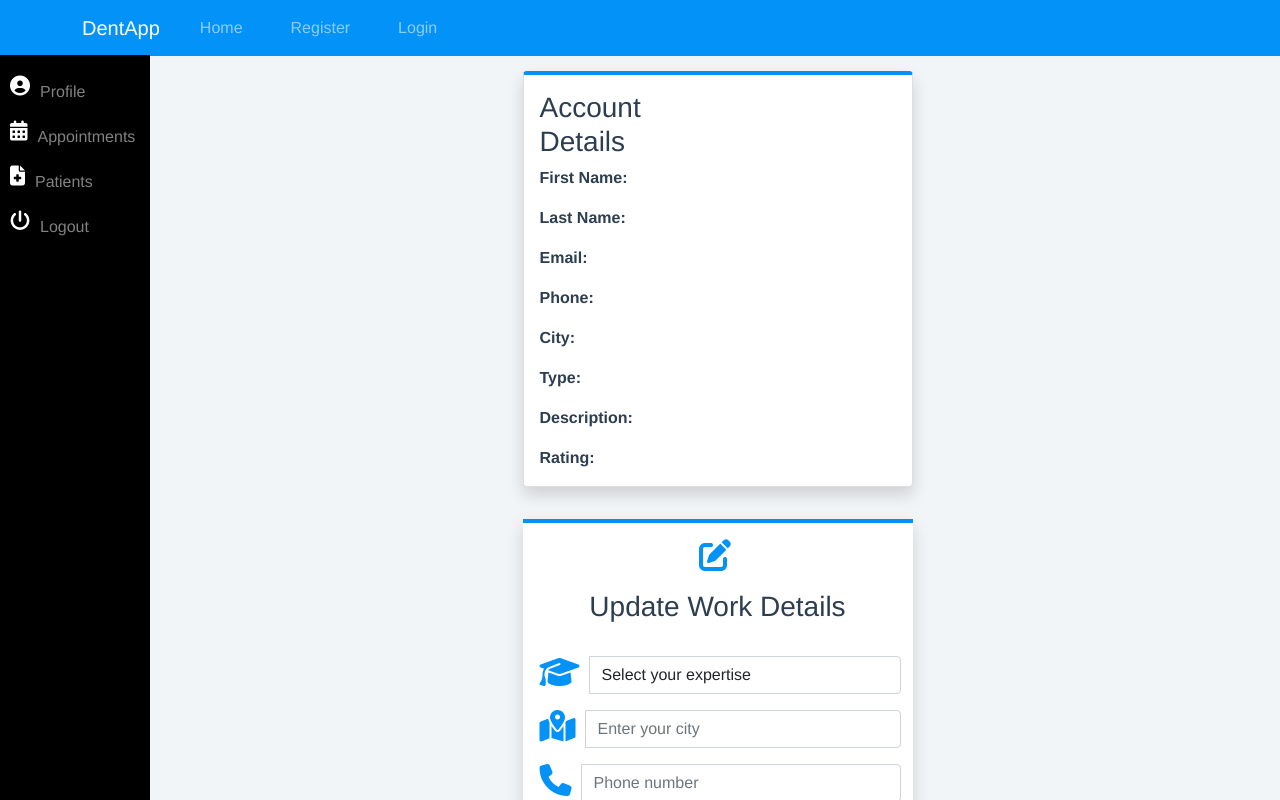
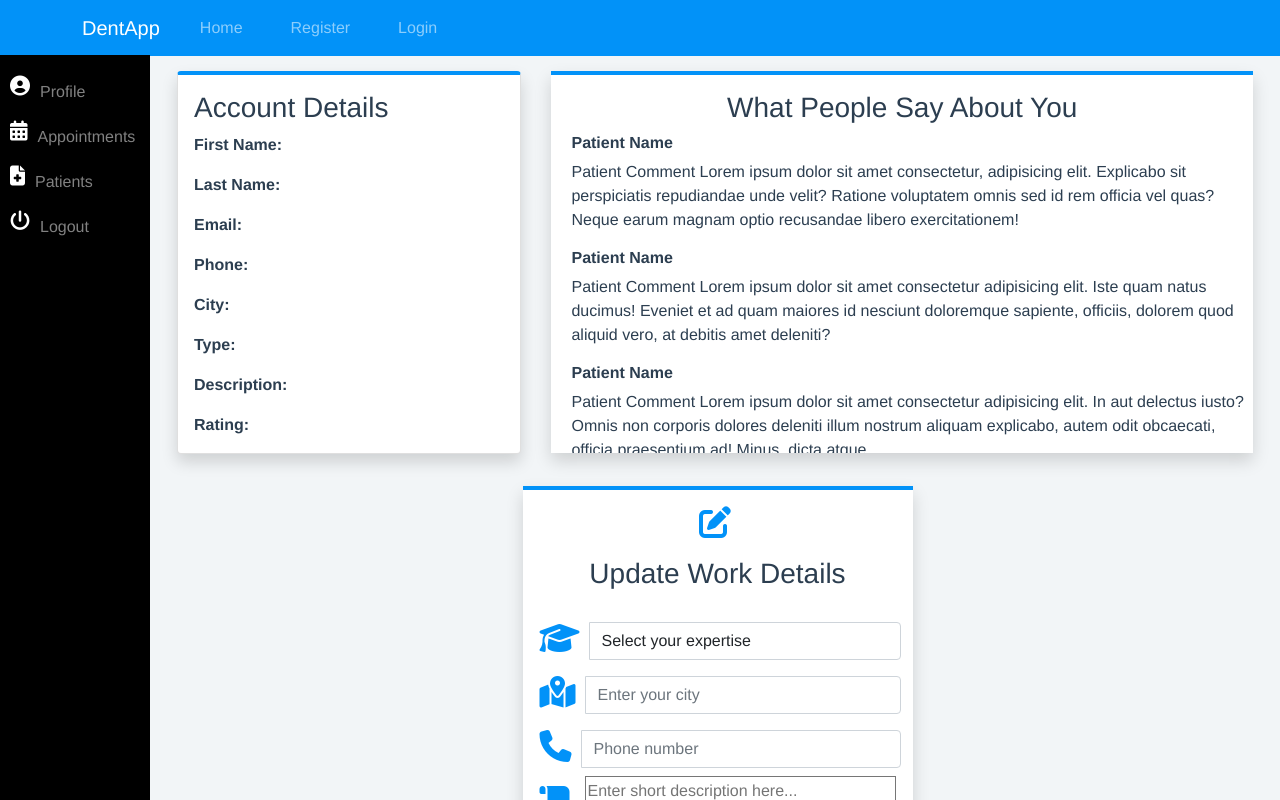
Before and after one commit to ibobev/dent-appointment-system, a Vue app in the folder client/: page /dentist/profile in a window 1280 px wide. Shown: the top 800 px of the page. Built offline with nearby package versions, Linux system fonts and the light colour scheme; no server answers.

Commit message:
Added Dentist review component

```diff
--- /dev/null
+++ b/client/src/components/DentistReview.vue
@@ -0,0 +1,115 @@
+<template>
+  <div id="dentist-review-content" class="shadow">
+    <h3 class="text-center mt-3">What People Say About You</h3>
+    <div class="comment-content">
+      <h6>Patient Name</h6>
+      <p>
+        Patient Comment Lorem ipsum dolor sit amet consectetur, adipisicing
+        elit. Explicabo sit perspiciatis repudiandae unde velit? Ratione
+        voluptatem omnis sed id rem officia vel quas? Neque earum magnam optio
+        recusandae libero exercitationem!
+      </p>
+    </div>
+    <div class="comment-content">
+      <h6>Patient Name</h6>
+      <p>
+        Patient Comment Lorem ipsum dolor sit amet consectetur adipisicing elit.
+        Iste quam natus ducimus! Eveniet et ad quam maiores id nesciunt
+        doloremque sapiente, officiis, dolorem quod aliquid vero, at debitis
+        amet deleniti?
+      </p>
+    </div>
+    <div class="comment-content">
+      <h6>Patient Name</h6>
+      <p>
+        Patient Comment Lorem ipsum dolor sit amet consectetur adipisicing elit.
+        In aut delectus iusto? Omnis non corporis dolores deleniti illum nostrum
+        aliquam explicabo, autem odit obcaecati, officia praesentium ad! Minus,
+        dicta atque.
+      </p>
+    </div>
+    <div class="comment-content">
+      <h6>Patient Name</h6>
+      <p>
+        Patient Comment Lorem ipsum dolor sit amet consectetur adipisicing elit.
+        Eligendi consequatur neque aliquam nam voluptatum. Minima ducimus
+        accusamus reprehenderit explicabo optio voluptatum, sint sapiente
+        laudantium saepe nostrum sequi. Ad, doloremque ipsa.
+      </p>
+    </div>
+    <div class="comment-content">
+      <h6>Patient Name</h6>
+      <p>
+        Patient Comment Lorem ipsum dolor sit amet consectetur adipisicing elit.
+        Quo dolorum porro fuga expedita distinctio tenetur ea accusamus rem
+        eveniet aut voluptatum architecto laborum facere, dolorem provident quam
+        temporibus! Nesciunt, amet.
+      </p>
+    </div>
+    <div class="comment-content">
+      <h6>Patient Name</h6>
+      <p>
+        Patient Comment Lorem ipsum dolor sit amet, consectetur adipisicing
+        elit. Non dignissimos esse excepturi vero est deleniti magni nobis, ex,
+        earum saepe quis quam itaque neque molestiae officiis in quos. Deserunt,
+        fugit!
+      </p>
+    </div>
+  </div>
+</template>
+
+<style scoped>
+#dentist-review-content {
+  background-color: #fff;
+  width: 100%;
+  margin-left: 20px;
+  margin-right: 15px;
+  max-height: 382px;
+  border-top: 4px solid #0292f8;
+  overflow-y: scroll;
+}
+
+.comment-content {
+  margin-left: 20px;
+  display: inline-block;
+}
+h6 {
+  font-weight: bold;
+}
+
+@media only screen and (max-width: 1450px) {
+  #dentist-review-content {
+    /*width: 100%;*/
+    margin-left: 30px;
+  }
+}
+
+@media only screen and (max-width: 1201px) {
+  #dentist-review-content {
+    width: 390px;
+    margin-left: auto;
+    margin-right: auto;
+  }
+}
+
+@media only screen and (max-width: 450px) {
+  #dentist-review-content {
+    width: 320px;
+  }
+  p {
+    font-size: 12px;
+  }
+  h3 {
+    font-size: 16px;
+  }
+  h6 {
+    font-size: 13px;
+  }
+}
+</style>
+
+<script>
+export default {
+  name: "DentistReview",
+};
+</script>
--- a/client/src/components/NavigationDentist.vue
+++ b/client/src/components/NavigationDentist.vue
@@ -23,7 +23,7 @@
 
 <style scoped>
 #side-nav {
-  height: 90%;
+  height: 95%;
   width: 150px;
   position: absolute;
   top: 55px;
--- a/client/src/views/Dentist/Profile.vue
+++ b/client/src/views/Dentist/Profile.vue
@@ -1,12 +1,10 @@
 <template>
   <main>
     <div class="container">
+      <div class="d-flex justify-content-evenly" id="main-account-content">
         <div id="account-card" class="card mb-3 shadow">
           <div class="row g-0">
-          <!--<div id="img-wrap" class="col-md-5">
-
-          </div>-->
-          <div class="col-md-5" id="account-card-details">
+            <div class="col-md-12" id="account-card-details">
               <div class="card-body">
                 <h3 class="card-title">Account Details</h3>
                 <p class="card-text"><b>First Name:</b> {{ firstName }}</p>
@@ -15,11 +13,15 @@
                 <p class="card-text"><b>Phone:</b> {{ phone }}</p>
                 <p class="card-text"><b>City:</b> {{ city }}</p>
                 <p class="card-text"><b>Type:</b> {{ type }}</p>
-              <p id="description-content" class="card-text"><b>Description:</b> {{ description }} </p>
+                <p id="description-content" class="card-text">
+                  <b>Description:</b> {{ description }}
+                </p>
                 <p class="card-text"><b>Rating:</b> {{ rating }}</p>
               </div>
             </div>
           </div>
+        </div>
+        <DentistReview />
       </div>
       <div class="d-flex justify-content-evenly" id="details-content">
         <UpdateDentistDetails />
@@ -39,22 +41,46 @@ p {
   color: #0292f8;
 }
 
-#account-card{
-  margin-right: auto;
-  margin-left:auto;
-  width:97%;
-  border-top:4px solid #0292f8;
+#account-card {
+  /*width: 390px;*/
+  width:47%;
+  border-top: 4px solid #0292f8;
+  margin-left:20px;
+  margin-right:20px;
 }
 
+@media only screen and (max-width: 1450px) {
+  /*#main-account-content {
+    flex-direction: column;
+  }*/
+  #account-card {
+    /*width: 390px;*/
+    /*margin-left:auto;*/
+    width:49%;
+    margin-right:auto;
+    margin-left:10px;
 
-@media only screen and (max-width: 1450px) {
+  }
+}
+
+@media only screen and (max-width: 1401px){
   #details-content {
     flex-direction: column;
   }
-  #account-card {
+
+}
+@media only screen and (max-width: 1201px){
+  #main-account-content {
+    flex-direction: column;
+  }
+  #account-card{
     width:390px;
+    margin-left:auto;
+    margin-right:auto;
   }
+
 }
+
 @media only screen and (max-width: 450px) {
   #account-card {
     width: 320px;
@@ -89,6 +115,7 @@ import axios from "axios";
 import ChangePassword from "../../components/ChangePassword.vue";
 import UpdateDentistDetails from "../../components/UpdateDentistDetails.vue";
 import EditPersonalData from "../../components/EditPersonalData.vue";
+import DentistReview from "../../components/DentistReview.vue";
 
 export default {
   name: "Profile",
@@ -96,6 +123,7 @@ export default {
     ChangePassword,
     UpdateDentistDetails,
     EditPersonalData,
+    DentistReview
   },
   data() {
     return {
@@ -106,7 +134,7 @@ export default {
       city: "",
       type: "",
       description: "",
-      rating: ""
+      rating: "",
     };
   },
   mounted() {
```
Lines whose indentation alone changed are shown as unchanged.
